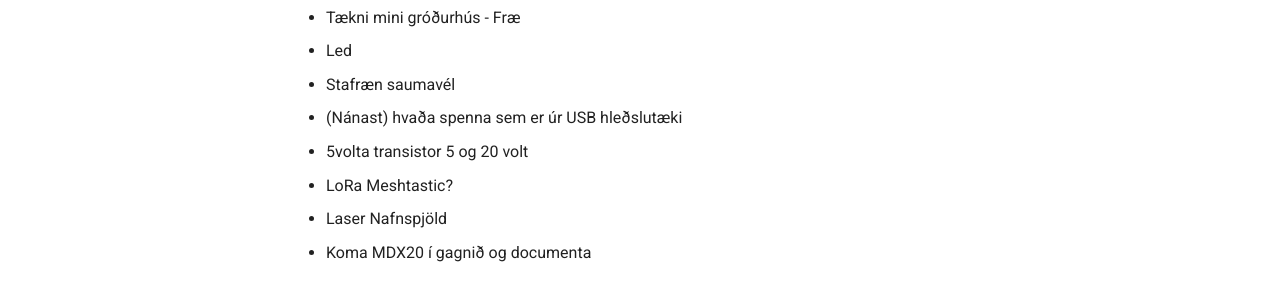
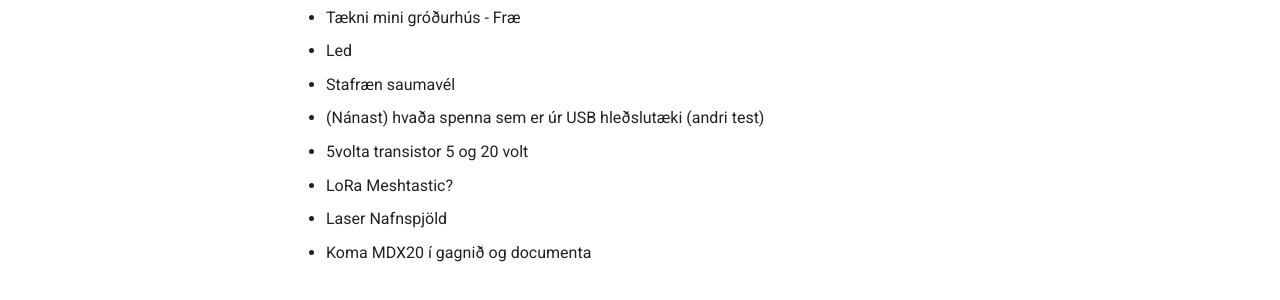
Before and after one commit to Fab-Lab-Island/fli-bootcamp-2025, an MkDocs documentation site: the page built from docs/verkefnavinna/index.md, in a window 1280 px wide. Shown: the part 474-774 px from the top of the page. Built offline with MkDocs 1.6.1 and Material for MkDocs 9.7.7, drawn with Linux system fonts in a browser that asks for light colours.

Commit message:
andri test push

```diff
--- a/docs/verkefnavinna/index.md
+++ b/docs/verkefnavinna/index.md
@@ -11,7 +11,7 @@
 - Tækni mini gróðurhús - Fræ
 - Led
 - Stafræn saumavél
-- (Nánast) hvaða spenna sem er úr USB hleðslutæki
+- (Nánast) hvaða spenna sem er úr USB hleðslutæki (andri test)
 - 5volta transistor 5 og 20 volt
 - LoRa Meshtastic?
 - Laser Nafnspjöld
```
